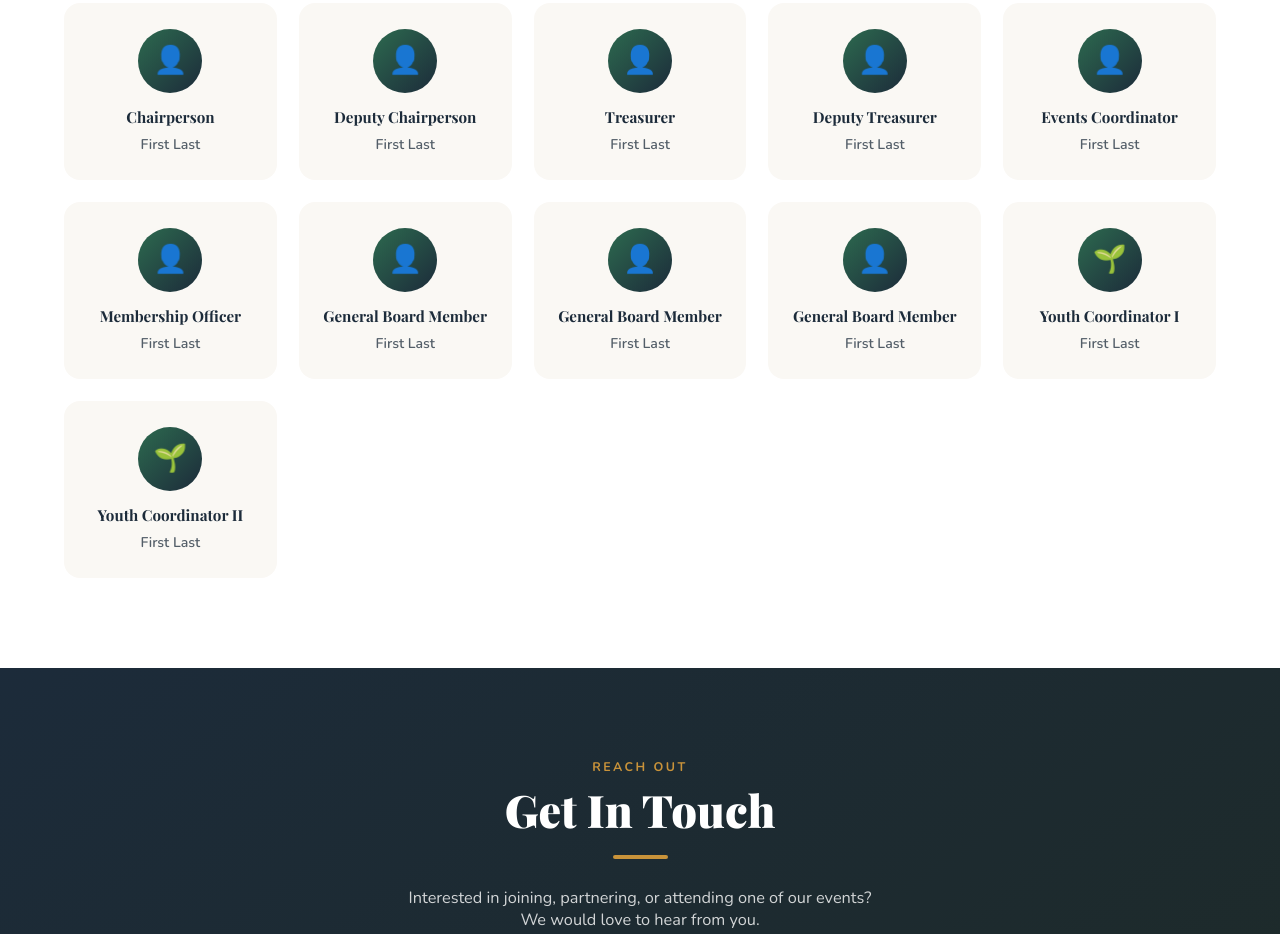
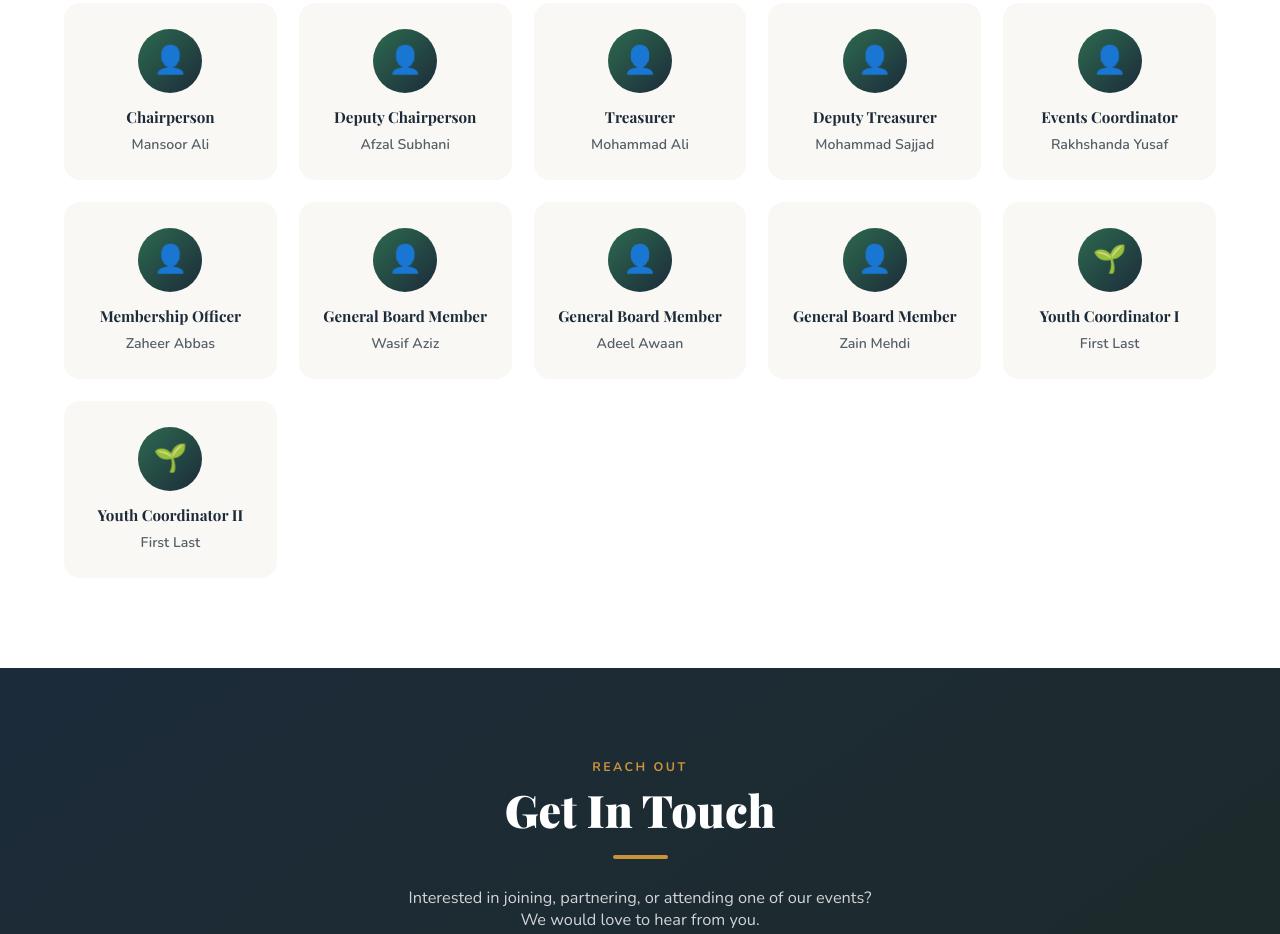
Before and after one commit to aixpatsev/aixpats.github.io, a plain HTML site: page index.html in a window 1280 px wide. Shown: the part 3799-4733 px from the top of the page. Drawn offline with nearby package versions, Linux system fonts and the light colour scheme.

Commit message:
Update index.html

```diff
--- a/index.html
+++ b/index.html
@@ -220,15 +220,15 @@
   <h2 class="section-title" id="board-title">Our Board</h2>
   <div class="divider"></div>
   <div class="board-grid">
-    <div class="board-card"><div class="board-avatar">👤</div><h4 id="b1-h">Chairperson</h4><p class="board-name" id="b1-n">First Last</p></div>
-    <div class="board-card"><div class="board-avatar">👤</div><h4 id="b2-h">Deputy Chairperson</h4><p class="board-name" id="b2-n">First Last</p></div>
-    <div class="board-card"><div class="board-avatar">👤</div><h4 id="b3-h">Treasurer</h4><p class="board-name" id="b3-n">First Last</p></div>
-    <div class="board-card"><div class="board-avatar">👤</div><h4 id="b4-h">Deputy Treasurer</h4><p class="board-name" id="b4-n">First Last</p></div>
-    <div class="board-card"><div class="board-avatar">👤</div><h4 id="b5-h">Events Coordinator</h4><p class="board-name" id="b5-n">First Last</p></div>
-    <div class="board-card"><div class="board-avatar">👤</div><h4 id="b6-h">Membership Officer</h4><p class="board-name" id="b6-n">First Last</p></div>
-    <div class="board-card"><div class="board-avatar">👤</div><h4 id="b7-h">General Board Member</h4><p class="board-name" id="b7-n">First Last</p></div>
-    <div class="board-card"><div class="board-avatar">👤</div><h4 id="b8-h">General Board Member</h4><p class="board-name" id="b8-n">First Last</p></div>
-    <div class="board-card"><div class="board-avatar">👤</div><h4 id="b9-h">General Board Member</h4><p class="board-name" id="b9-n">First Last</p></div>
+    <div class="board-card"><div class="board-avatar">👤</div><h4 id="b1-h">Chairperson</h4><p class="board-name" id="b1-n">Mansoor Ali</p></div>
+    <div class="board-card"><div class="board-avatar">👤</div><h4 id="b2-h">Deputy Chairperson</h4><p class="board-name" id="b2-n">Afzal Subhani</p></div>
+    <div class="board-card"><div class="board-avatar">👤</div><h4 id="b3-h">Treasurer</h4><p class="board-name" id="b3-n">Mohammad Ali </p></div>
+    <div class="board-card"><div class="board-avatar">👤</div><h4 id="b4-h">Deputy Treasurer</h4><p class="board-name" id="b4-n">Mohammad Sajjad</p></div>
+    <div class="board-card"><div class="board-avatar">👤</div><h4 id="b5-h">Events Coordinator</h4><p class="board-name" id="b5-n">Rakhshanda Yusaf</p></div>
+    <div class="board-card"><div class="board-avatar">👤</div><h4 id="b6-h">Membership Officer</h4><p class="board-name" id="b6-n">Zaheer Abbas</p></div>
+    <div class="board-card"><div class="board-avatar">👤</div><h4 id="b7-h">General Board Member</h4><p class="board-name" id="b7-n">Wasif Aziz</p></div>
+    <div class="board-card"><div class="board-avatar">👤</div><h4 id="b8-h">General Board Member</h4><p class="board-name" id="b8-n">Adeel Awaan</p></div>
+    <div class="board-card"><div class="board-avatar">👤</div><h4 id="b9-h">General Board Member</h4><p class="board-name" id="b9-n">Zain Mehdi</p></div>
     <div class="board-card"><div class="board-avatar">🌱</div><h4 id="b10-h">Youth Coordinator I</h4><p class="board-name" id="b10-n">First Last</p></div>
     <div class="board-card"><div class="board-avatar">🌱</div><h4 id="b11-h">Youth Coordinator II</h4><p class="board-name" id="b11-n">First Last</p></div>
   </div>
```
